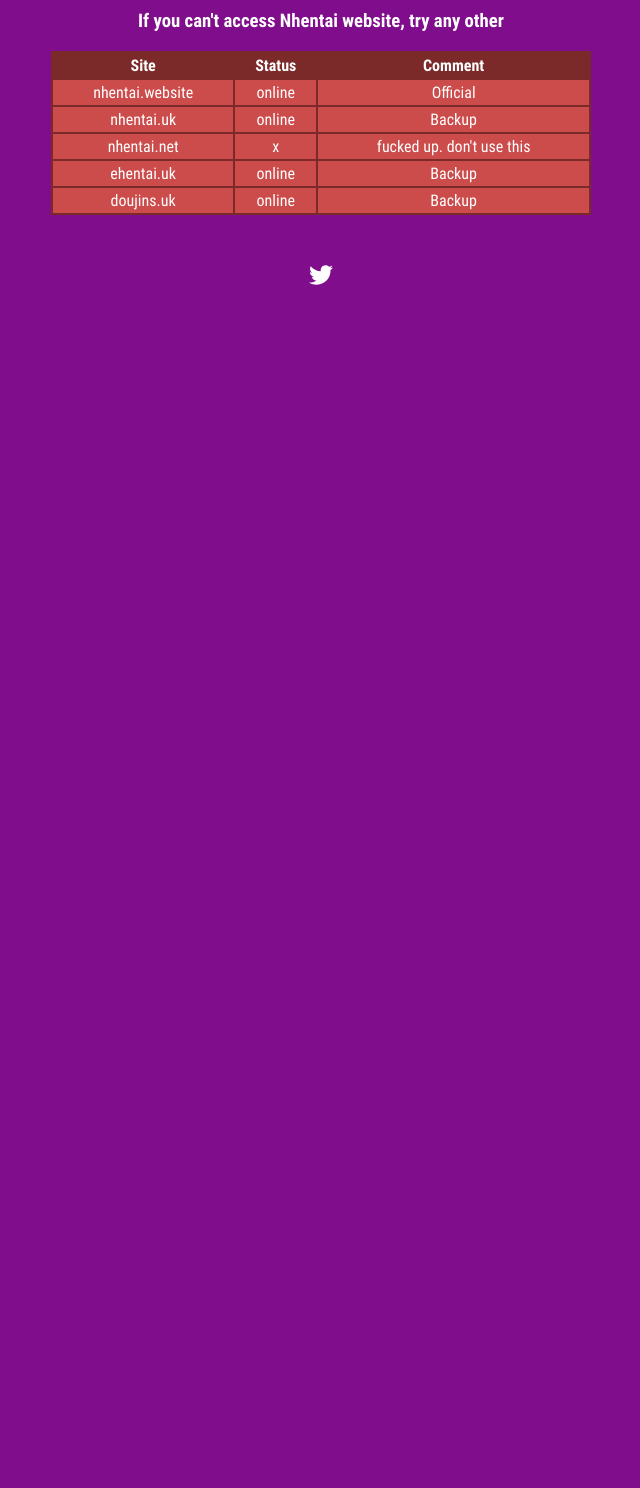
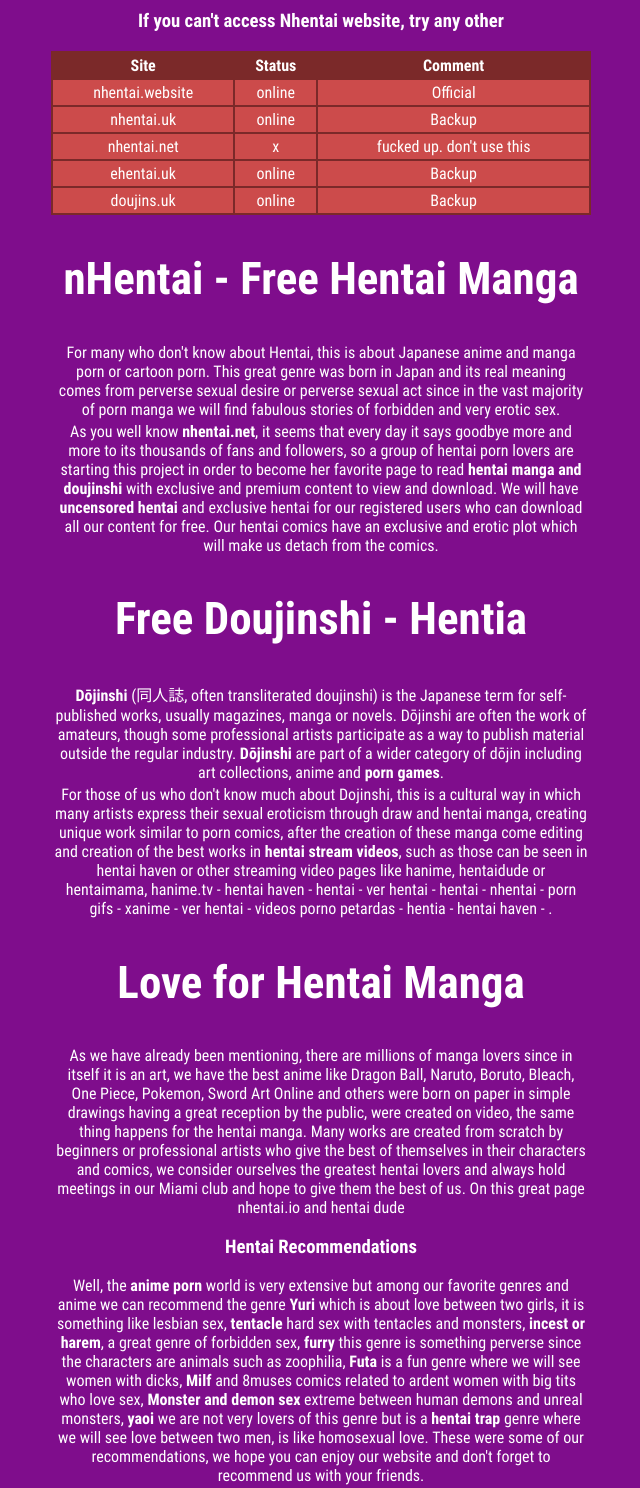
Before and after one commit to n-hentai/nhentai, a plain HTML site: page index.html in a window 1280 px wide. Shown: the part 1023-2511 px from the top of the page, without its empty margins (319-959 px from the left). Before the commit the page ends 1323 px from the top, so only its background shows below. Drawn offline with Linux system fonts and the light colour scheme.

Commit message:
Update index.html

```diff
--- a/index.html
+++ b/index.html
@@ -216,6 +216,41 @@ table.GeneratedTable thead {
       <p>Health status: Online</p>
       <p>Sites: <a href="https://nhentai.uk">nhentai.uk</a>, <a href="https://nhentai.jp.net">nhentai.jp.net</a>, <a href="https://ehentai.uk/">Ehentai</a>, <a href="https://doujins.uk/">Doujins</a> </p>
     </div>
+
+
+
+
+
+
+
+			<h2 style="text-align: center;">nHentai - Free Hentai Manga</h2>
+<p style="text-align: center;">For many who don't know about Hentai, this is about Japanese anime and manga porn or cartoon porn. This great genre was born in Japan and its real meaning comes from perverse sexual desire or perverse sexual act since in the vast majority of porn manga we will find fabulous stories of forbidden and very erotic sex.</p>
+<p style="text-align: center;">As you well know <strong>nhentai.net</strong>, it seems that every day it says goodbye more and more to its thousands of fans and followers, so a group of hentai porn lovers are starting this project in order to become her favorite page to read <strong>hentai manga and doujinshi</strong> with exclusive and premium content to view and download. We will have <strong>uncensored hentai</strong> and exclusive hentai for our registered users who can download all our content for free. Our hentai comics have an exclusive and erotic plot which will make us detach from the comics.</p>
+
+<h2 style="text-align: center;">Free Doujinshi - Hentia</h2>
+<p style="text-align: center;"><strong>Dōjinshi</strong> (同人誌, often transliterated doujinshi) is the Japanese term for self-published works, usually magazines, manga or novels. Dōjinshi are often the work of amateurs, though some professional artists participate as a way to publish material outside the regular industry. <strong>Dōjinshi</strong> are part of a wider category of dōjin including art collections, anime and <strong>porn games</strong>.</p>
+<p style="text-align: center;">For those of us who don't know much about Dojinshi, this is a cultural way in which many artists express their sexual eroticism through draw and hentai manga, creating unique work similar to porn comics, after the creation of these manga come editing and creation of the best works in <strong><a href="https://hentaistream.tv/">hentai stream</a> videos</strong>, such as those can be seen in <a href="https://hentaihaven.vip/">hentai haven</a> or other streaming video pages like <a href="https://hanime.xxx/">hanime</a>, hentaidude or <a href="https://hentaimama.xxx/">hentaimama</a>, <a href="https://hanimehentai.tv/">hanime.tv</a> - <a href="https://hentaihaven.online/">hentai haven</a> - <a href="https://hentaila.tv/">hentai</a> - <a href="https://verhentai.tv/">ver hentai</a> - <a href="https://hentaihaven.icu/">hentai</a> - <a href="http://nhentai.one/">nhentai</a> - <a href="https://porngifs.xxx/">porn gifs</a> - <a href="https://xanimeporn.tv/">xanime</a> -  <a href="https://verhentai.com/">ver hentai</a> - <a href="https://petardas.xxx/">videos porno petardas</a> - <a href="https://hentia.xxx/">hentia</a> - <a href="https://nhentaihaven.org/">hentai haven</a> - .</p>
+
+<h2 style="text-align: center;">Love for Hentai Manga</h2>
+<p style="text-align: center;">As we have already been mentioning, there are millions of manga lovers since in itself it is an art, we have the best anime like Dragon Ball, Naruto, Boruto, Bleach, One Piece, Pokemon, Sword Art Online and others were born on paper in simple drawings having a great reception by the public, were created on video, the same thing happens for the hentai manga. Many works are created from scratch by beginners or professional artists who give the best of themselves in their characters and comics, we consider ourselves the greatest hentai lovers and always hold meetings in our Miami club and hope to give them the best of us. On this great page nhentai.io and <a href="https://hentaidude.xxx/">hentai dude</a></p>
+
+<h3 style="text-align: center;">Hentai Recommendations</h3>
+<p style="text-align: center;">Well, the <strong>anime porn</strong> world is very extensive but among our favorite genres and anime we can recommend the genre <strong>Yuri</strong> which is about love between two girls, it is something like lesbian sex, <strong>tentacle</strong> hard sex with tentacles and monsters, <strong>incest or harem</strong>, a great genre of forbidden sex, <strong>furry</strong> this genre is something perverse since the characters are animals such as zoophilia, <strong>Futa</strong> is a fun genre where we will see women with dicks, <strong>Milf</strong> and <a href="https://8muses.xxx/">8muses comics</a> related to ardent women with big tits who love sex, <strong>Monster and demon sex</strong> extreme between human demons and unreal monsters, <strong>yaoi</strong> we are not very lovers of this genre but is a <strong>hentai trap</strong> genre where we will see love between two men, is like homosexual love. These were some of our recommendations, we hope you can enjoy our website and don't forget to recommend us with your friends.</p>		</div>
+
+
+
+
+
+
+
+
+
+
+
+
+
+
+
   </section>
 
   <footer>
```
